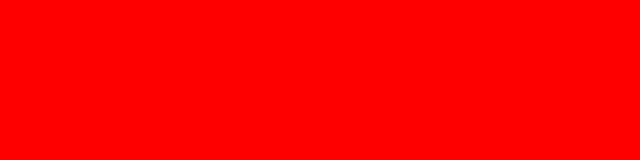
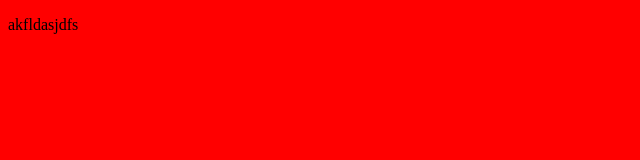
Before and after one commit to yuldashevyusuf/omega, a plain HTML site: page index.html in a window 1280 px wide. Shown: the whole page, without its empty margins (0-640 px from the left). Drawn offline with Linux system fonts and the light colour scheme.

Commit message:
Update index.html

```diff
--- a/index.html
+++ b/index.html
@@ -1,18 +1,22 @@
 <!DOCTYPE html>
 <html lang="en">
+
 <head>
     <meta charset="UTF-8">
     <meta http-equiv="X-UA-Compatible" content="IE=edge">
     <meta name="viewport" content="width=device-width, initial-scale=1.0">
     <title>Document</title>
     <style>
-        body{
-             height: 100vh;
+        body {
+            height: 100vh;
             background-color: red;
         }
     </style>
 </head>
+
 <body>
+    <p>akfldasjdfs</p>
 
 </body>
+
 </html>
```
